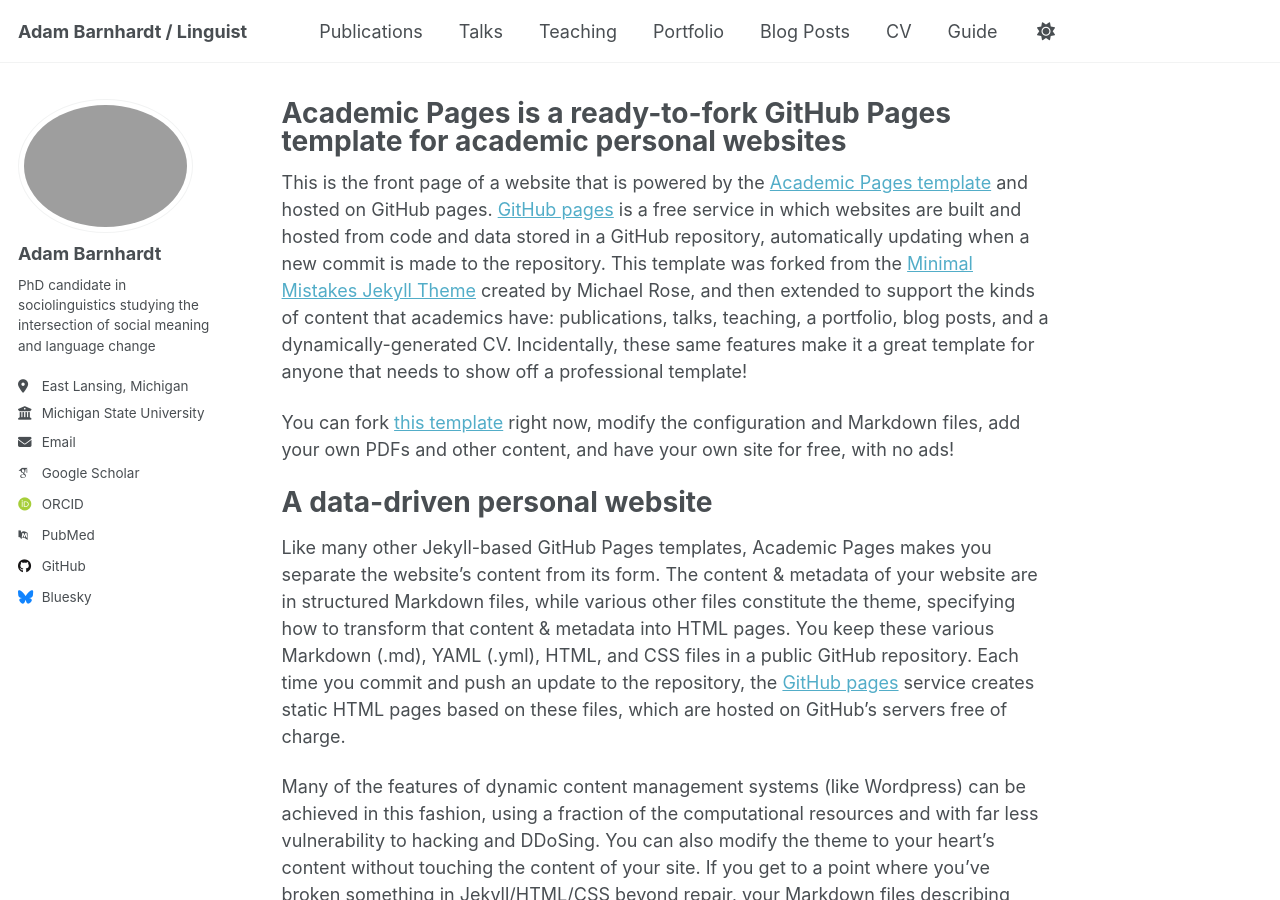
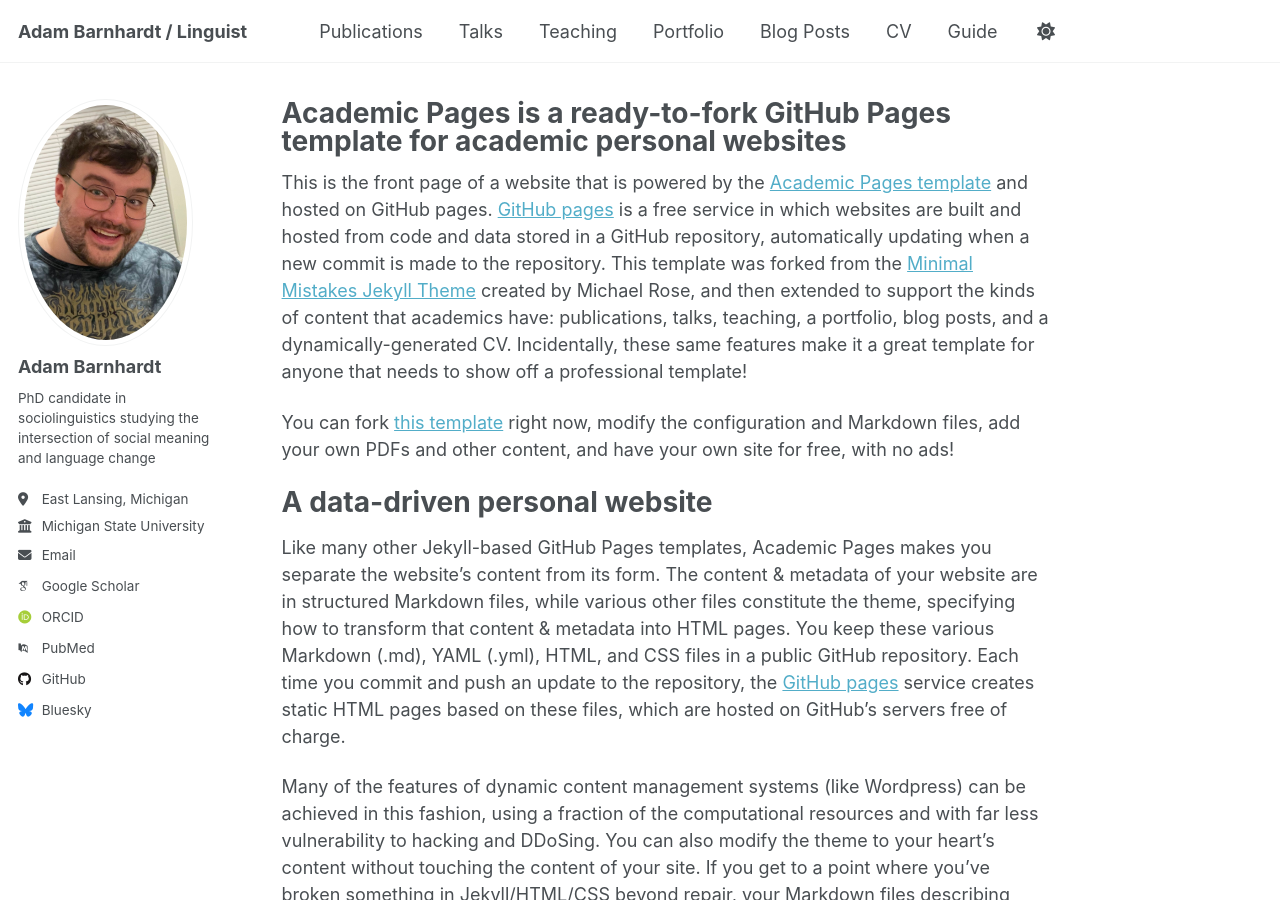
Before and after one commit to adambarnhardt/adambarnhardt.github.io, a Jekyll site: the page built from _pages/about.md, in a window 1280 px wide and 900 px high. Built offline with Jekyll 4.4.1, drawn with Linux system fonts in a browser that asks for light colours; some web fonts are replaced; a script that is not in the unit is left out.

Commit message:
Update _config.yml

```diff
--- a/_config.yml
+++ b/_config.yml
@@ -22,7 +22,7 @@ repository               : "adambarnhardt/adambarnhardt.github.io"
 #               Additional customization can be done by editing /_includes/author-profile.html
 author:
   # Biographic information
-  avatar           : "adam_pic_mountains.png"
+  avatar           : "adam_barnhardt_pic.jpg"
   name             : "Adam Barnhardt"
   pronouns         : # example: "she/her"
   bio              : "PhD candidate in sociolinguistics studying the intersection of social meaning and language change"
```
